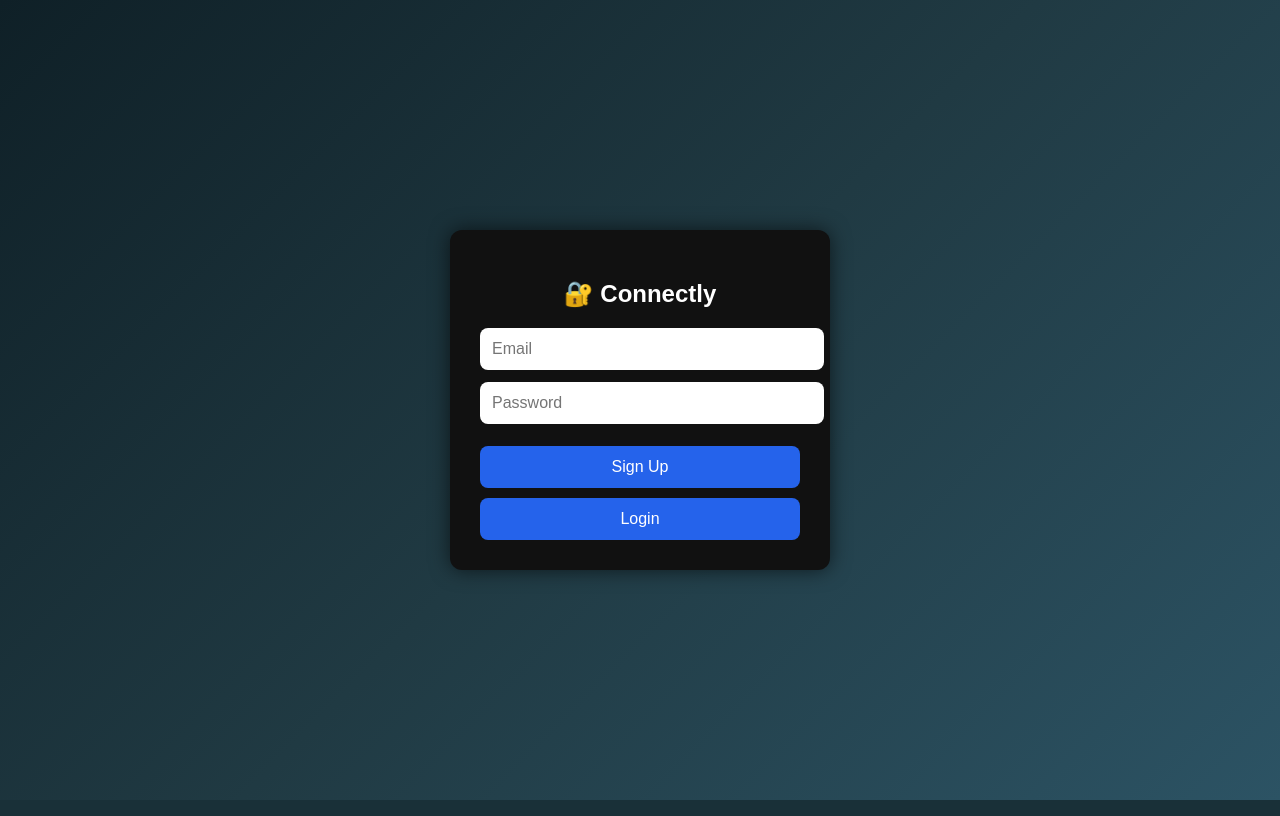
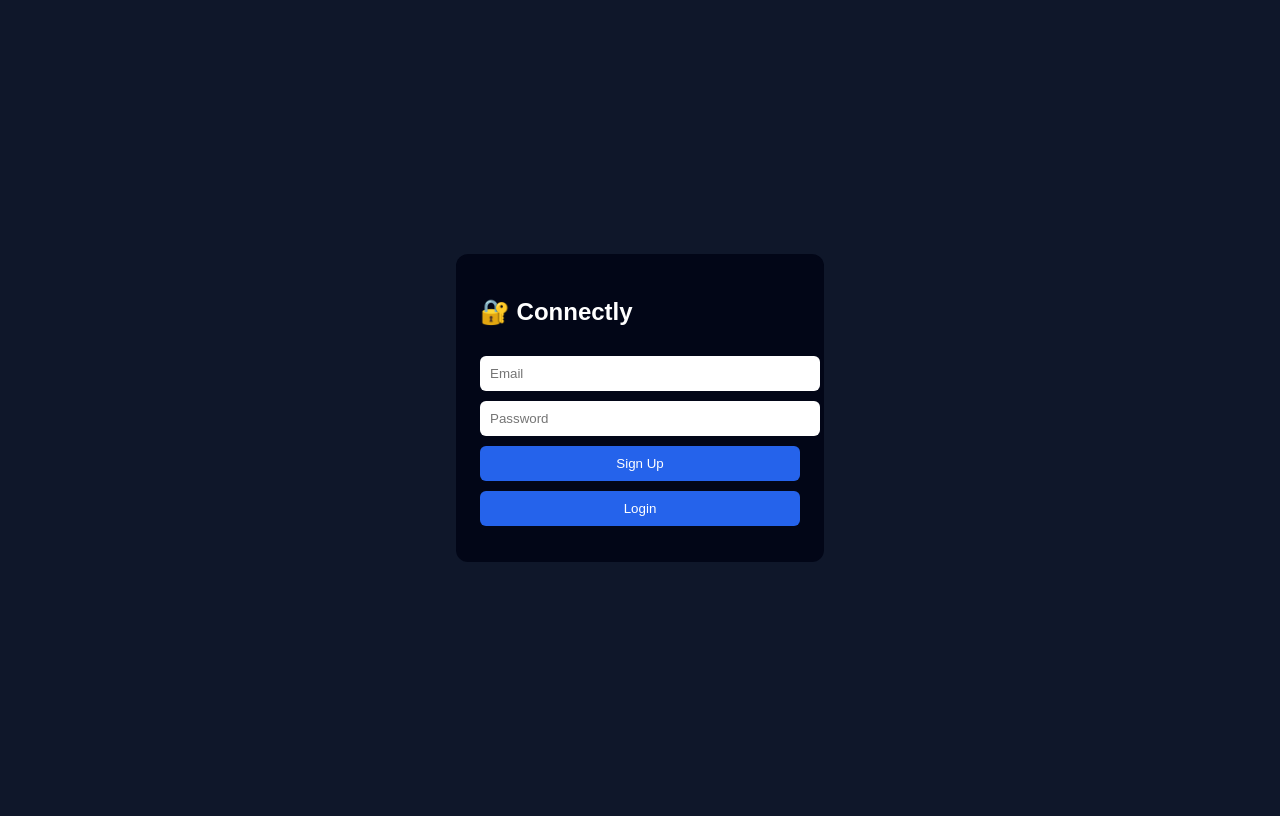
Before and after one commit to uconnectly/connectly, a Flask app: page / in a window 1280 px wide. Run offline with Flask 3, Linux system fonts and the light colour scheme; some libraries are stand-ins or nearby versions.

Commit message:
Update index.html

```diff
--- a/templates/index.html
+++ b/templates/index.html
@@ -3,60 +3,46 @@
 <head>
   <meta charset="UTF-8" />
   <title>Connectly Auth</title>
-  <meta name="viewport" content="width=device-width, initial-scale=1.0" />
+  <meta name="viewport" content="width=device-width, initial-scale=1" />
 
-  <!-- Supabase CDN (REQUIRED) -->
-  <script src="https://unpkg.com/@supabase/supabase-js@2"></script>
+  <!-- Supabase CDN -->
+  <script src="https://cdn.jsdelivr.net/npm/@supabase/supabase-js@2"></script>
 
   <style>
     body {
-      margin: 0;
-      height: 100vh;
-      background: linear-gradient(135deg, #0f2027, #203a43, #2c5364);
+      font-family: Arial, sans-serif;
+      background: #0f172a;
       display: flex;
       justify-content: center;
       align-items: center;
-      font-family: Arial, sans-serif;
+      height: 100vh;
+      color: white;
     }
-
     .card {
-      background: #111;
-      padding: 30px;
+      background: #020617;
+      padding: 24px;
       border-radius: 12px;
       width: 320px;
-      box-shadow: 0 0 20px rgba(0,0,0,0.6);
-      color: white;
-      text-align: center;
     }
-
-    h2 {
-      margin-bottom: 20px;
+    input, button {
+      width: 100%;
+      padding: 10px;
+      margin-top: 10px;
+      border-radius: 6px;
+      border: none;
     }
-
-    input {
-      width: 100%;
-      padding: 12px;
-      margin-bottom: 12px;
-      border-radius: 8px;
-      border: none;
-      outline: none;
-      font-size: 16px;
-    }
-
     button {
-      width: 100%;
-      padding: 12px;
-      margin-top: 10px;
-      border-radius: 8px;
-      border: none;
-      font-size: 16px;
-      cursor: pointer;
       background: #2563eb;
       color: white;
+      cursor: pointer;
     }
-
     button:hover {
-      background: #1e4ed8;
+      background: #1d4ed8;
+    }
+    #msg {
+      margin-top: 12px;
+      font-size: 14px;
+      color: #fca5a5;
     }
   </style>
 </head>
@@ -65,54 +51,51 @@
   <div class="card">
     <h2>🔐 Connectly</h2>
 
-    <input type="email" id="email" placeholder="Email" />
-    <input type="password" id="password" placeholder="Password" />
+    <input id="email" type="email" placeholder="Email" />
+    <input id="password" type="password" placeholder="Password" />
 
-    <button onclick="signUp()">Sign Up</button>
+    <button onclick="signup()">Sign Up</button>
     <button onclick="login()">Login</button>
+
+    <div id="msg"></div>
   </div>
 
   <script>
-    // 🔴 STEP 1: REPLACE THESE TWO VALUES
-    const SUPABASE_URL = "https://YOUR_PROJECT_ID.supabase.co";
-    const SUPABASE_ANON_KEY = "YOUR_ANON_PUBLIC_KEY";
+    // 🔴 REPLACE THESE TWO VALUES ONLY
+    const SUPABASE_URL = "https://uxcedmyivvtmcroqmtzi.supabase.co";
+    const SUPABASE_ANON_KEY = "eyJhbGciOiJIUzI1NiIsInR5cCI6IkpXVCJ9.eyJpc3MiOiJzdXBhYmFzZSIsInJlZiI6InV4Y2VkbXlpdnZ0bWNyb3FtdHppIiwicm9sZSI6ImFub24iLCJpYXQiOjE3Njg5ODUyMjAsImV4cCI6MjA4NDU2MTIyMH0.U-fDqvGybMxJsbjjjn35O5yNqdUVTPHW_ldoYwKLKMo";
 
-    // 🔴 DO NOT TOUCH BELOW THIS
-    const supabaseClient = supabase.createClient(
+    const supabase = supabase.createClient(
       SUPABASE_URL,
       SUPABASE_ANON_KEY
     );
 
-    async function signUp() {
+    const msg = document.getElementById("msg");
+
+    async function signup() {
+      msg.innerText = "Signing up...";
       const email = document.getElementById("email").value;
       const password = document.getElementById("password").value;
 
-      const { error } = await supabaseClient.auth.signUp({
+      const { error } = await supabase.auth.signUp({
         email,
         password,
       });
 
-      if (error) {
-        alert(error.message);
-      } else {
-        alert("Signup successful! Check Supabase → Auth → Users");
-      }
+      msg.innerText = error ? error.message : "✅ Signup successful!";
     }
 
     async function login() {
+      msg.innerText = "Logging in...";
       const email = document.getElementById("email").value;
       const password = document.getElementById("password").value;
 
-      const { error } = await supabaseClient.auth.signInWithPassword({
+      const { error } = await supabase.auth.signInWithPassword({
         email,
         password,
       });
 
-      if (error) {
-        alert(error.message);
-      } else {
-        alert("Login successful 🎉");
-      }
+      msg.innerText = error ? error.message : "✅ Login successful!";
     }
   </script>
 </body>
```
